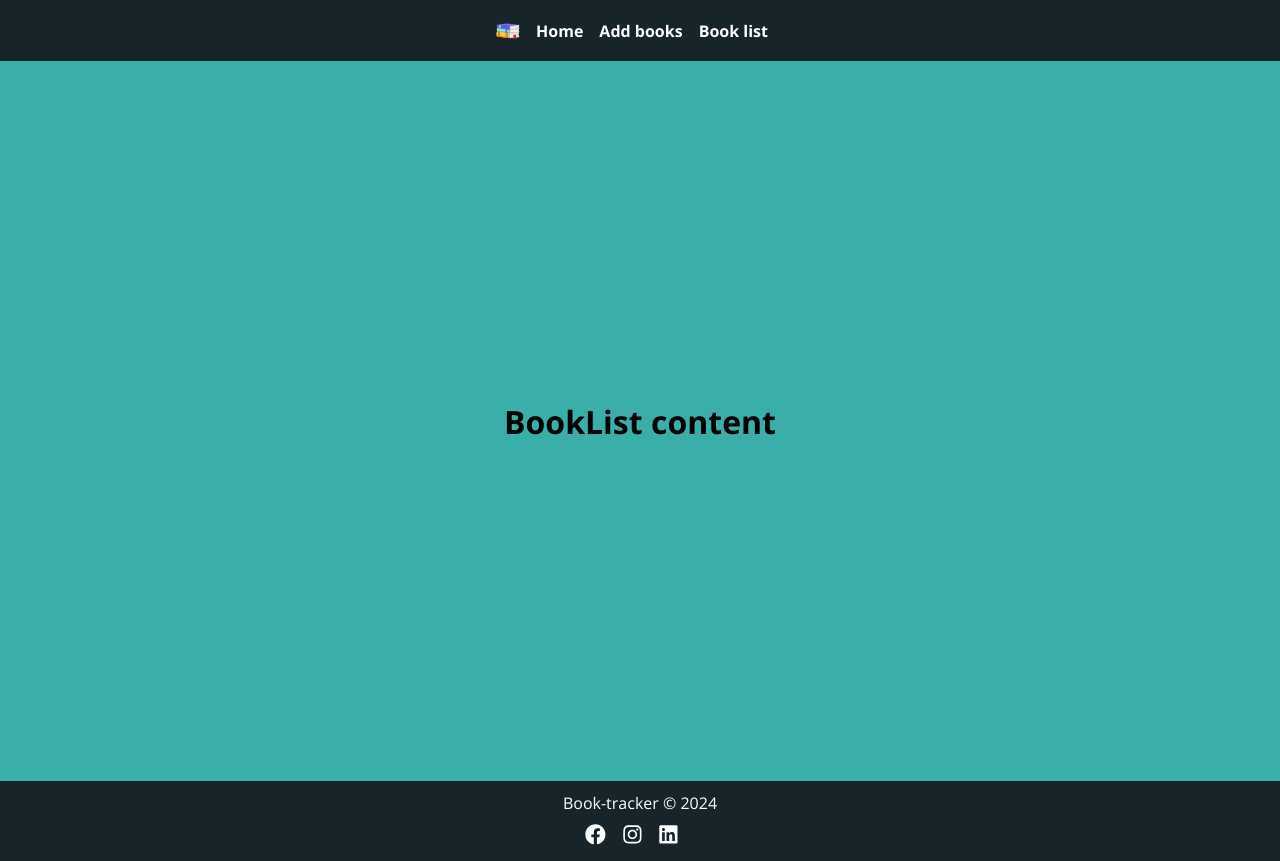
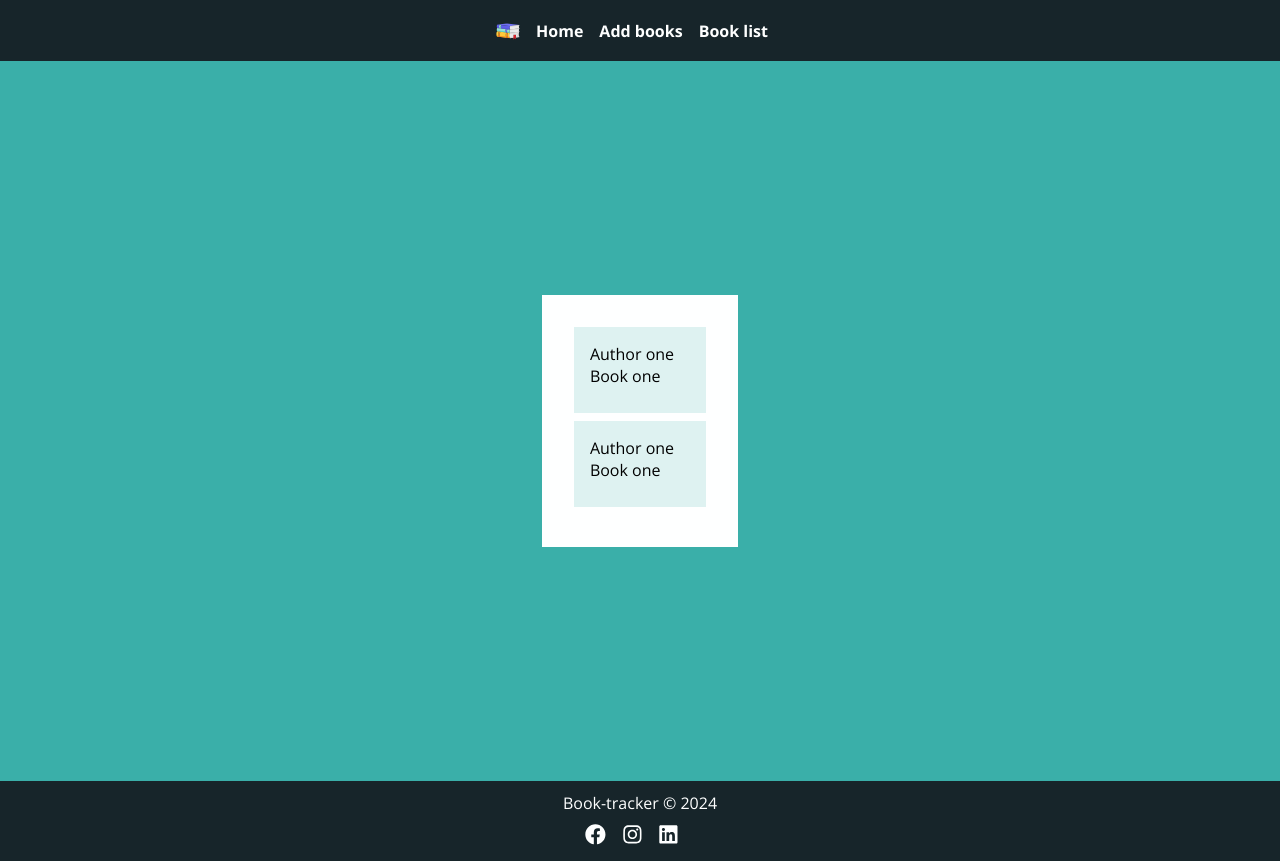
Before and after one commit to kaynan45/Portifolio, a React (Create React App) app in the folder Book-tracker/: page /book-list in a window 1280 px wide. Built offline with nearby package versions, Linux system fonts and the light colour scheme.

Commit message:
BooksList basic structuring

```diff
--- a/Book-tracker/db.json
+++ b/Book-tracker/db.json
@@ -1,3 +1,16 @@
 {
-  "book-list": []
+  "book-list": [
+    {
+      "name": "how to win friends and influence people",
+      "author": "Dale Carnegie"
+    },
+    {
+      "name": "Atomic habits",
+      "author": "James Clear"
+    },
+    {
+      "name": "how to win friends and influence people",
+      "author": "Dale Carnegie"
+    }
+  ]
 }
--- /dev/null
+++ b/Book-tracker/src/components/layout/ListBooks.js
@@ -0,0 +1,24 @@
+import styles from "./ListBooks.module.css";
+
+function ListBooks({ name, author }) {
+  return (
+    <div>
+      <ul className={styles.bookList}>
+        <div className={styles.bookAuthor}>
+          <li>
+            <span>Author one</span>
+            <p>Book one</p>
+          </li>
+        </div>
+        <div>
+          <li>
+            <span>Author one</span>
+            <p>Book one</p>
+          </li>
+        </div>
+      </ul>
+    </div>
+  )
+}
+
+export default ListBooks
--- /dev/null
+++ b/Book-tracker/src/components/layout/ListBooks.module.css
@@ -0,0 +1,16 @@
+.bookList {
+  display: flex;
+  flex-direction: column;
+  justify-content: center;
+  align-items: center;
+  background-color: #feffff;
+  padding: 2em;
+}
+
+.bookList div {
+  /* border: solid red; */
+  display: flex;
+  background-color: #def2f1;
+  padding: 1em;
+  margin-bottom: .5em;
+}
--- a/Book-tracker/src/components/pages/BookList.js
+++ b/Book-tracker/src/components/pages/BookList.js
@@ -1,7 +1,9 @@
+import ListBooks from "../layout/ListBooks";
+
 function BookList() {
   return (
-    <h1>BookList content</h1>
-  )
+    <ListBooks />
+  );
 }
 
-export default BookList
+export default BookList;
```
